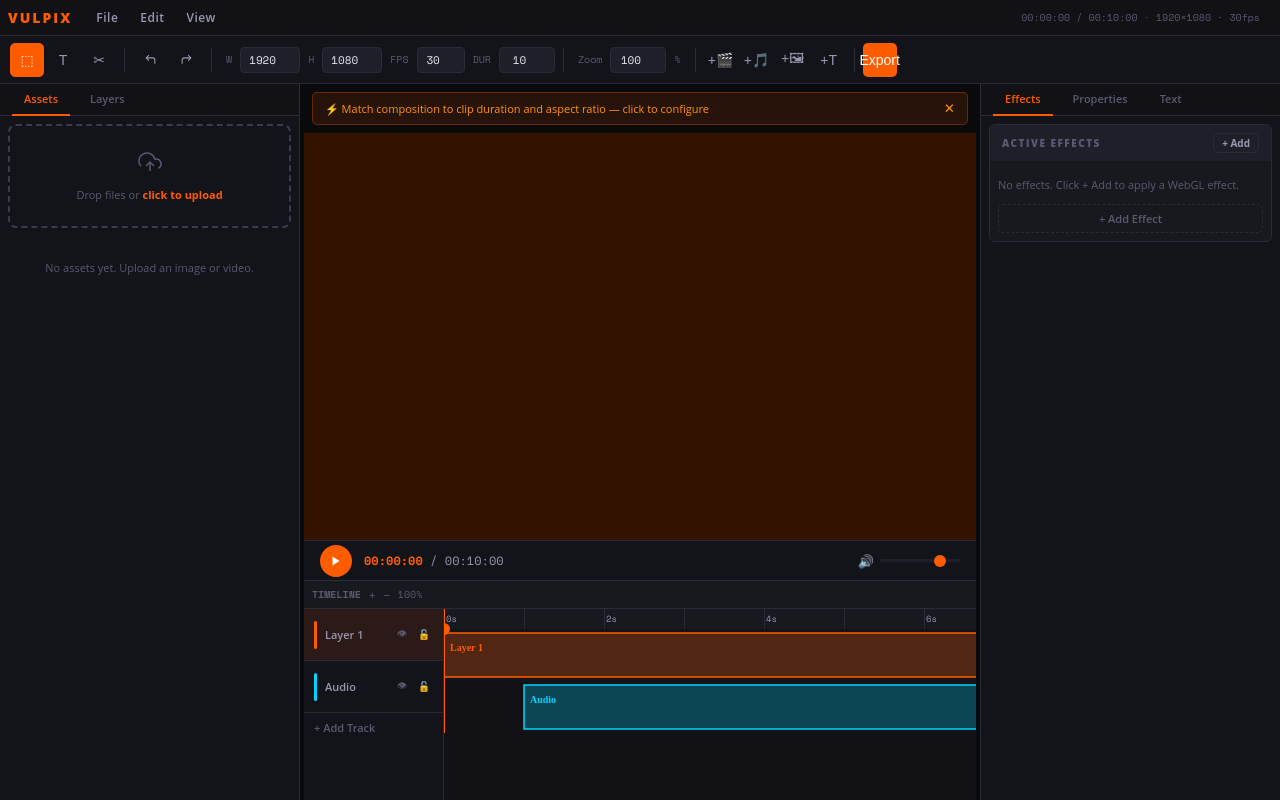
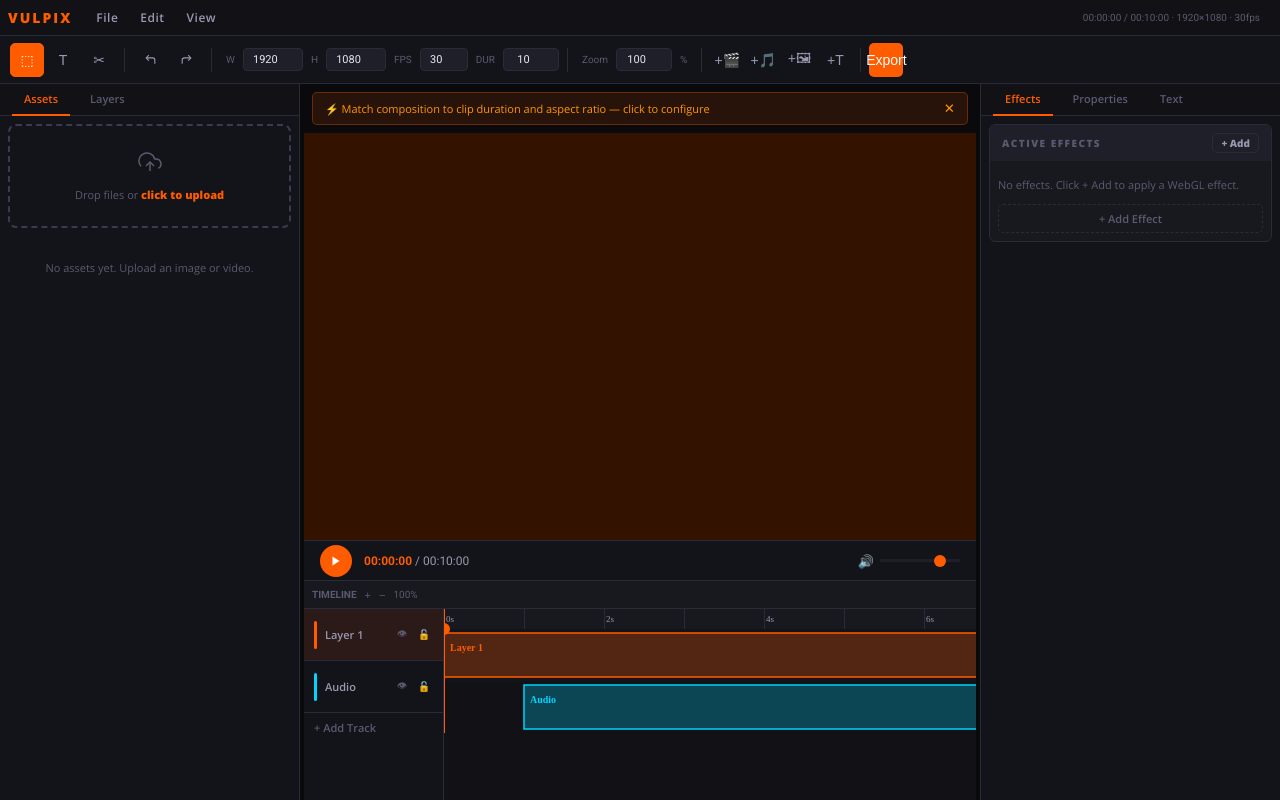
Before and after one commit to MakiNishi3/VULPIXISM-Video-Editor, a plain HTML site: page index.html in a window 1280 px wide. Drawn offline with nearby package versions, Linux system fonts and the light colour scheme.

Commit message:
Replace font with Roboto and update CSS variables

```diff
--- a/index.html
+++ b/index.html
@@ -4,7 +4,7 @@
 <meta charset="UTF-8">
 <meta name="viewport" content="width=device-width, initial-scale=1.0">
 <title>VulpixEditor</title>
-<link href="https://fonts.googleapis.com/css2?family=Space+Mono:wght@400;700&family=Syne:wght@400;600;800&display=swap" rel="stylesheet">
+<link href="https://fonts.googleapis.com/css2?family=Roboto:wght@400;700&family=Open Sans:wght@400;600;800&display=swap" rel="stylesheet">
 <script src="https://cdnjs.cloudflare.com/ajax/libs/jquery/3.7.1/jquery.min.js"></script>
   <script src="js/vulpixism.js"></script>
 
@@ -20,7 +20,7 @@
 --border:#2a2a38;--border2:#3a3a50;
 --panel:#13131a;--panel2:#1a1a24;
 --success:#00e676;--warning:#ffab00;--error:#ff1744;
---font-mono:'Space Mono',monospace;--font-ui:'Open Sans',sans-serif;
+--font-mono:'Roboto',sans-serif;--font-ui:'Open Sans',sans-serif;
 --track-h:52px;--header-h:36px;--toolbar-h:48px;--timeline-h:220px;--panel-w:300px;
 }
 html,body{width:100%;height:100%;overflow:hidden;background:var(--bg);color:var(--text);font-family:var(--font-ui)}
```
